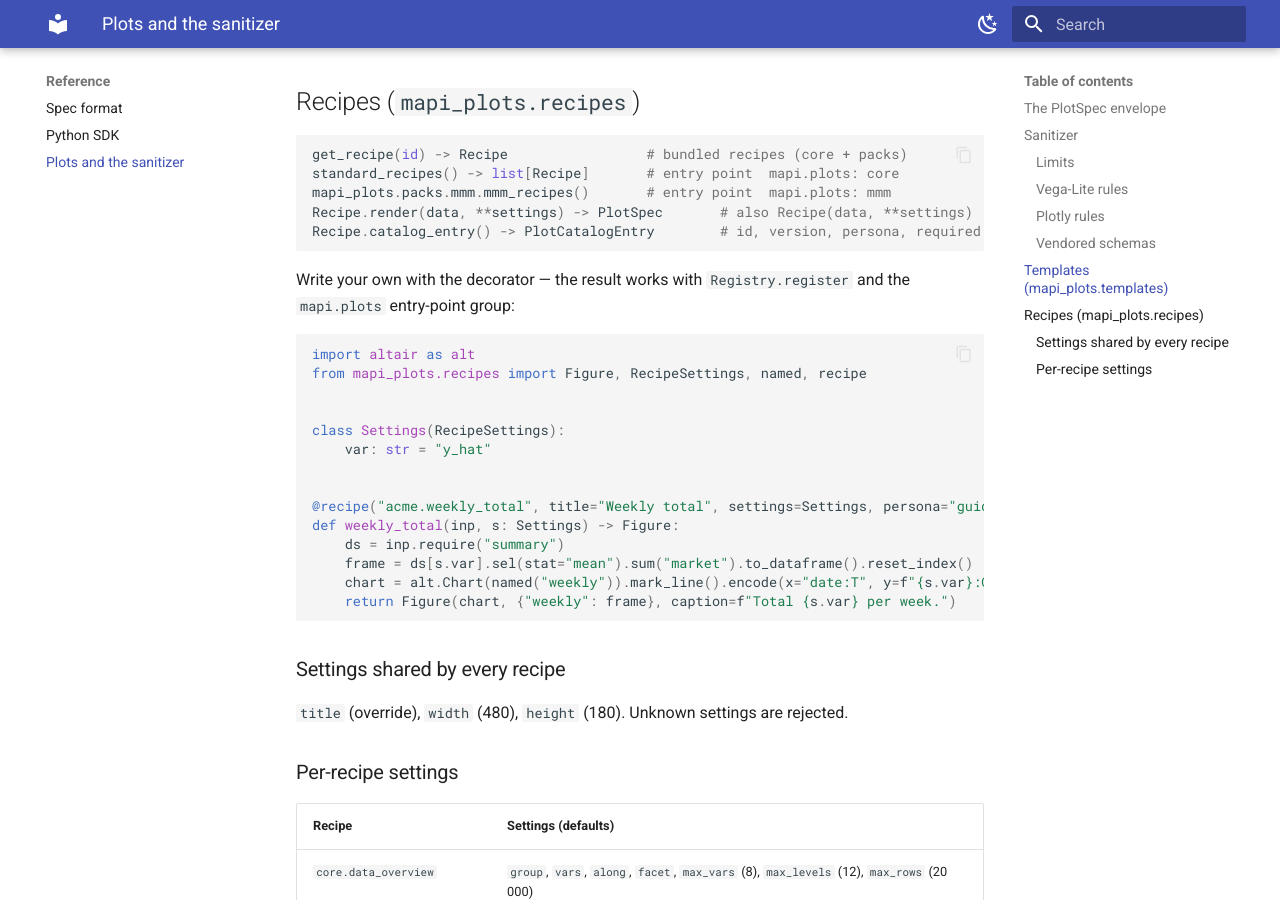
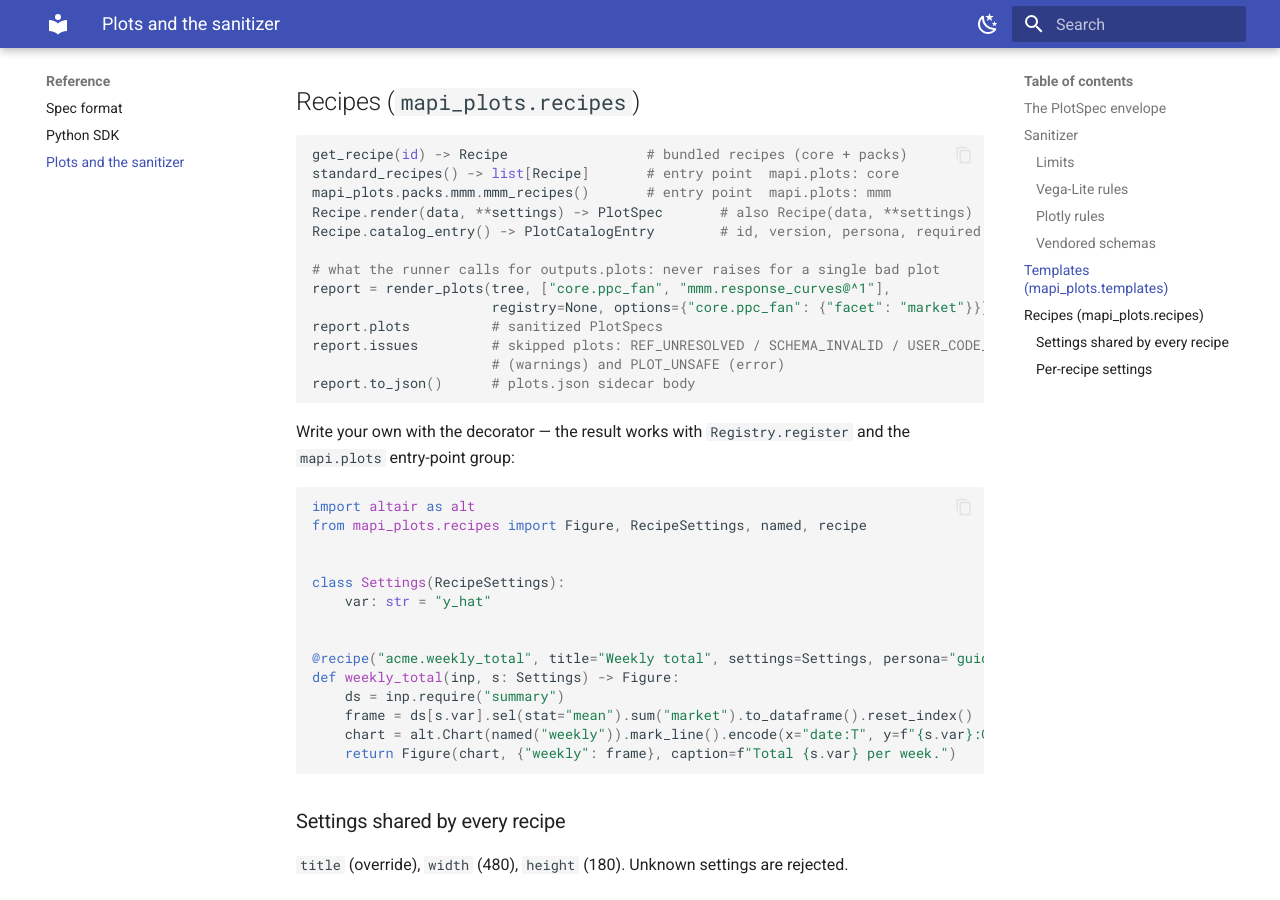
Before and after one commit to redam94/modeling-api, an MkDocs documentation site: the page built from docs/reference/plots.md, in a window 1280 px wide and 900 px high, scrolled down 4537 px. Built offline with MkDocs 1.6.1 and Material for MkDocs 9.7.7, drawn with Linux system fonts in a browser that asks for light colours.

Commit message:
docs(plots): document render_plots
Co-Authored-By: Claude Opus 5.5 <noreply@anthropic.com>

````diff
--- a/docs/reference/plots.md
+++ b/docs/reference/plots.md
@@ -160,6 +160,14 @@ standard_recipes() -> list[Recipe]       # entry point  mapi.plots: core
 mapi_plots.packs.mmm.mmm_recipes()       # entry point  mapi.plots: mmm
 Recipe.render(data, **settings) -> PlotSpec       # also Recipe(data, **settings)
 Recipe.catalog_entry() -> PlotCatalogEntry        # id, version, persona, required groups/representation
+
+# what the runner calls for outputs.plots: never raises for a single bad plot
+report = render_plots(tree, ["core.ppc_fan", "mmm.response_curves@^1"],
+                      registry=None, options={"core.ppc_fan": {"facet": "market"}})
+report.plots          # sanitized PlotSpecs
+report.issues         # skipped plots: REF_UNRESOLVED / SCHEMA_INVALID / USER_CODE_ERROR
+                      # (warnings) and PLOT_UNSAFE (error)
+report.to_json()      # plots.json sidecar body
 ```
 
 Write your own with the decorator — the result works with `Registry.register` and the
````
